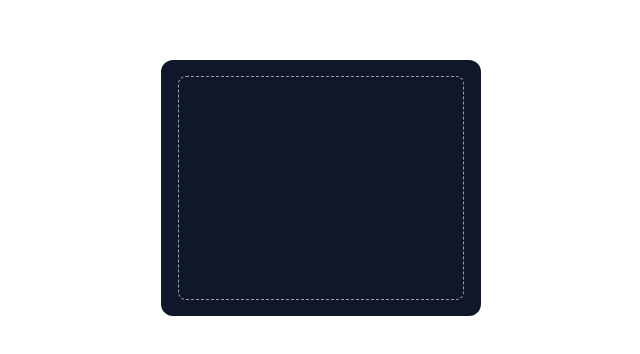
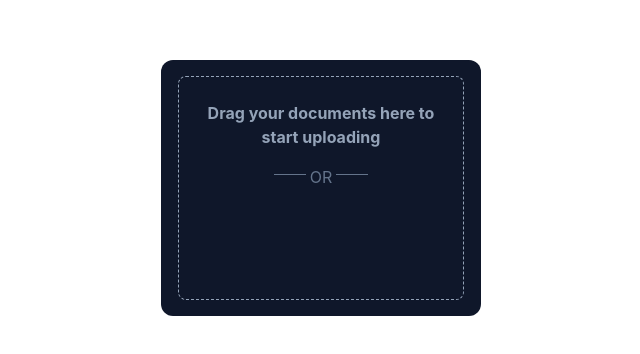
Before and after one commit to Mogoatlhe/dkkp-pdf-excel-export, a React (Vite) app: page / in a window 1280 px wide. Shown: the part 212-566 px from the top of the page, without its empty margins (319-959 px from the left). Built offline with nearby package versions, Linux system fonts and the light colour scheme.

Commit message:
add file upload text

```diff
--- a/src/components/file_upload.tsx
+++ b/src/components/file_upload.tsx
@@ -1,7 +1,14 @@
 
 const File_Upload = () => {
   return (<div className = "w-80 h-64 bg-slate-900 rounded-xl p-1 grid">
-    <div className="border border-dashed border-slate-400 w-11/12 h-56 place-self-center rounded-lg"></div>
+    <div className="flex flex-col p-6 items-center border border-dashed border-slate-400 w-11/12 h-56 place-self-center rounded-lg">
+      <p className="font-bold text-slate-400 text-center">Drag your documents here to start uploading</p>
+      <div className="flex gap-1 mt-4 ">
+        <div className="border-t border-slate-500 w-8 mt-[9px]"></div>
+        <p className="text-slate-500">OR</p>
+        <div className="border-t border-slate-500 w-8 mt-[9px]"></div>
+      </div>
+    </div>
   </div>)
 }
 
```
